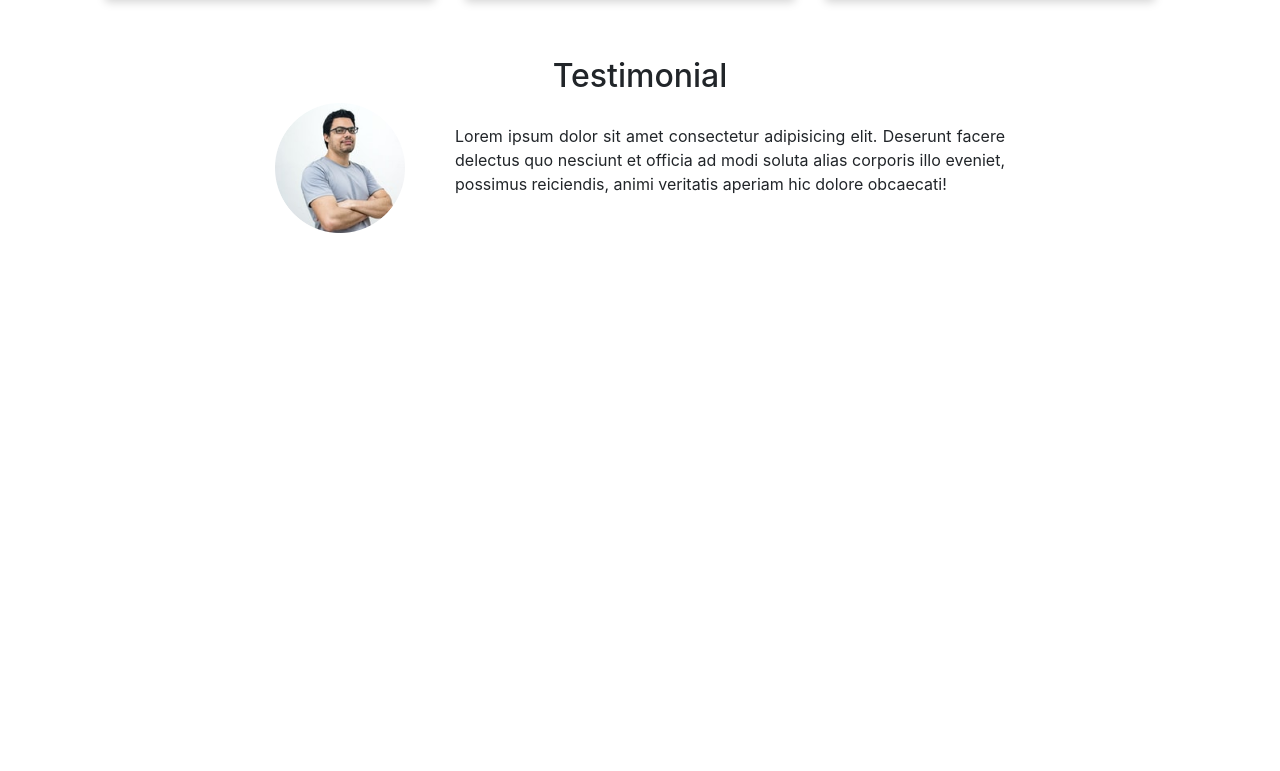
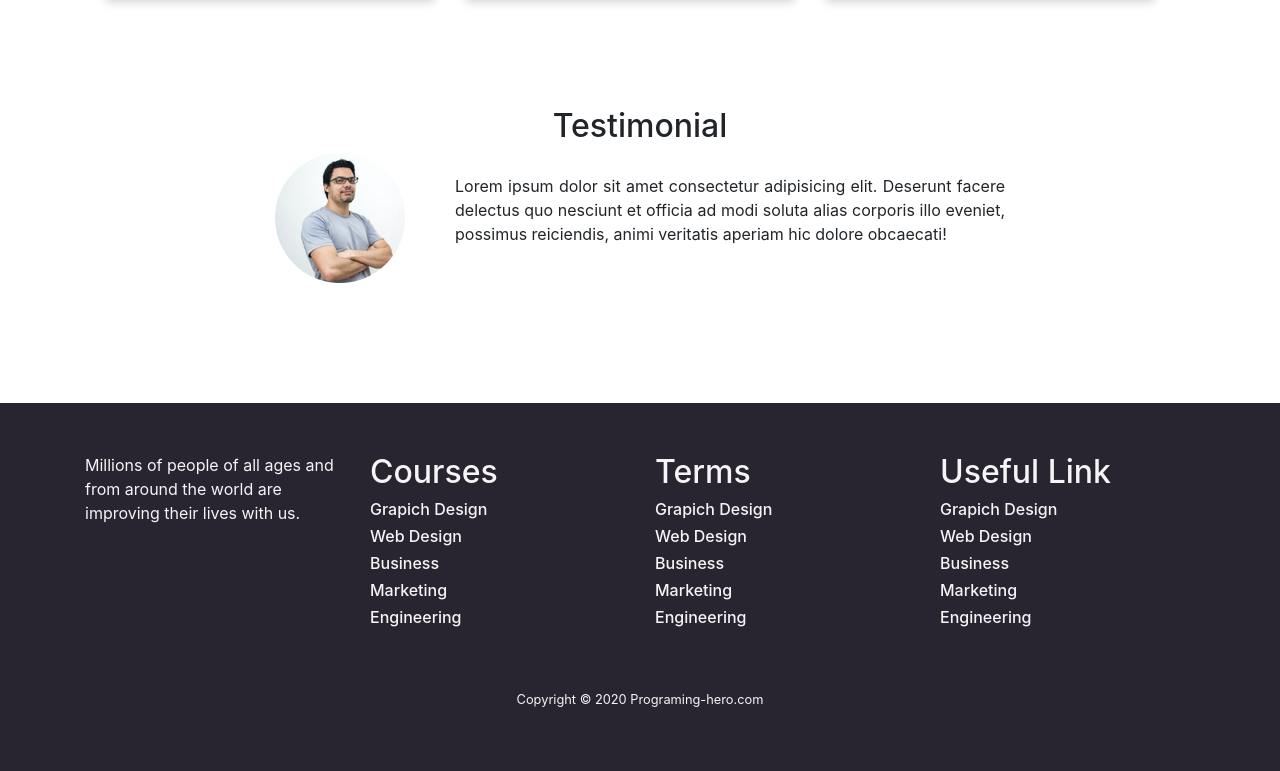
Before and after one commit to morshedulmunna/E-School-Online, a plain HTML site: page index.html in a window 1280 px wide. Shown: the part 1295-2066 px from the top of the page. Before the commit the page ends 1628 px from the top, so only its background shows below. Drawn offline with nearby package versions, Linux system fonts and the light colour scheme.

Commit message:
footer Part Added

```diff
--- a/index.html
+++ b/index.html
@@ -1,13 +1,17 @@
 <!DOCTYPE html>
 <html lang="en">
+
 <head>
     <meta charset="UTF-8">
     <meta name="viewport" content="width=device-width, initial-scale=1.0">
     <title>E-School Online</title>
     <link rel="stylesheet" href="style.css">
     <link rel="stylesheet" href="bootstrap/css/bootstrap.min.css">
-    <link href="https://fonts.googleapis.com/css2?family=Roboto:ital,wght@0,100;0,300;0,400;0,500;0,700;0,900;1,100;1,300;1,400;1,500;1,700;1,900&display=swap" rel="stylesheet">
+    <link
+        href="https://fonts.googleapis.com/css2?family=Roboto:ital,wght@0,100;0,300;0,400;0,500;0,700;0,900;1,100;1,300;1,400;1,500;1,700;1,900&display=swap"
+        rel="stylesheet">
 </head>
+
 <body>
     <div class="hadder">
         <!--THis is Logo And NavBar Part-->
@@ -18,7 +22,9 @@
                 </div>
                 <div class="col-md-6">
                     <nav class="navbar navbar-expand-lg navbar-light bg-light ">
-                <button class="navbar-toggler" type="button" data-toggle="collapse" data-target="#navbarNavAltMarkup" aria-controls="navbarNavAltMarkup" aria-expanded="false" aria-label="Toggle navigation">
+                        <button class="navbar-toggler" type="button" data-toggle="collapse"
+                            data-target="#navbarNavAltMarkup" aria-controls="navbarNavAltMarkup" aria-expanded="false"
+                            aria-label="Toggle navigation">
                             <span class="navbar-toggler-icon"></span>
                         </button>
                         <div class="collapse navbar-collapse" id="navbarNavAltMarkup">
@@ -39,8 +45,10 @@
                 <div class="row">
                     <div class="col-md-6 hadder-text-format">
                         <h5 style="color: red;">are you ready to learn?</h5>
-                <h1 style="font-weight: 700;">Learn With Fun <br> on <span style="color: #21B573;">any schedule</span> </h1>
-                <p>Lorem ipsum dolor sit amet consectetur adipisicing elit. <br> At dolor magni sit est esse eos quod! Quaerat quis quia commodi!</p>
+                        <h1 style="font-weight: 700;">Learn With Fun <br> on <span style="color: #21B573;">any
+                                schedule</span> </h1>
+                        <p>Lorem ipsum dolor sit amet consectetur adipisicing elit. <br> At dolor magni sit est esse eos
+                            quod! Quaerat quis quia commodi!</p>
                         <button class="link-button">Get Started</button>
                     </div>
                     <div class="col-md-6 hadder-image">
@@ -162,35 +170,71 @@
                     </div>
                 </div>
             </div>
+            </div>
             <!--This is Testimonial Part-->
             <div class="container" id="testimonial">
                 <h2 id="Testimonial">Testimonial</h2>
                 <div class="row">
-            <div class="col-md-12 col-sm-12 col-12 d-flex align-items-center testimonial justify-content-center Testimonial-man">
+                    <div
+                        class="col-md-12 col-sm-12 col-12 d-flex align-items-center testimonial justify-content-center Testimonial-man">
                         <img src="asset/Photos/Man.png" alt="">
-                <p class="wrap">Lorem ipsum dolor sit amet consectetur adipisicing elit. Deserunt facere delectus quo nesciunt et officia ad modi soluta alias corporis illo eveniet, possimus reiciendis, animi veritatis aperiam hic dolore obcaecati!</p>
+                        <p class="wrap">Lorem ipsum dolor sit amet consectetur adipisicing elit. Deserunt facere
+                            delectus quo nesciunt et officia ad modi soluta alias corporis illo eveniet, possimus
+                            reiciendis, animi veritatis aperiam hic dolore obcaecati!</p>
                     </div>
                 </div>
             </div>
 
-
-
-
-
-
-
-
-
-
-
-
-
-
-
+            <!--======Footer Part======-->
+            <div class="footer-area">
+                <div class="container">
+                    <div class="row">
+                        <div class="col-md-3">
+                            <p>Millions of people of all ages and from around the world are improving their lives with
+                                us. </p>
+                        </div>
+                        <div class="col-md-3 footer-text">
+                            <h2>Courses</h2>
+                            <h6>Grapich Design</h6>
+                            <h6>Web Design</h6>
+                            <h6>Business</h6>
+                            <h6>Marketing</h6>
+                            <h6>Engineering</h6>
+                        </div>
+                        <div class="col-md-3 footer-text">
+                            <h2>Terms</h2>
+                            <h6>Grapich Design</h6>
+                            <h6>Web Design</h6>
+                            <h6>Business</h6>
+                            <h6>Marketing</h6>
+                            <h6>Engineering</h6>
+                        </div>
+                        <div class="col-md-3 footer-text">
+                            <h2>Useful Link</h2>
+                            <h6>Grapich Design</h6>
+                            <h6>Web Design</h6>
+                            <h6>Business</h6>
+                            <h6>Marketing</h6>
+                            <h6>Engineering</h6>
+                        </div>
+                    </div>
+                    <!--footer-part-->
+                    <footer class="footer-copyright">
+                        <small>Copyright &copy; 2020 Programing-hero.com</small>
+                    </footer>
+                </div>
+            </div>
 
             <!--This is My JS Default Link-->
-    <script src="https://code.jquery.com/jquery-3.5.1.slim.min.js" integrity="sha384-DfXdz2htPH0lsSSs5nCTpuj/zy4C+OGpamoFVy38MVBnE+IbbVYUew+OrCXaRkfj" crossorigin="anonymous"></script>
-    <script src="https://cdn.jsdelivr.net/npm/popper.js@1.16.0/dist/umd/popper.min.js" integrity="sha384-Q6E9RHvbIyZFJoft+2mJbHaEWldlvI9IOYy5n3zV9zzTtmI3UksdQRVvoxMfooAo" crossorigin="anonymous"></script>
-    <script src="https://stackpath.bootstrapcdn.com/bootstrap/4.5.0/js/bootstrap.min.js" integrity="sha384-OgVRvuATP1z7JjHLkuOU7Xw704+h835Lr+6QL9UvYjZE3Ipu6Tp75j7Bh/kR0JKI" crossorigin="anonymous"></script>
+            <script src="https://code.jquery.com/jquery-3.5.1.slim.min.js"
+                integrity="sha384-DfXdz2htPH0lsSSs5nCTpuj/zy4C+OGpamoFVy38MVBnE+IbbVYUew+OrCXaRkfj"
+                crossorigin="anonymous"></script>
+            <script src="https://cdn.jsdelivr.net/npm/popper.js@1.16.0/dist/umd/popper.min.js"
+                integrity="sha384-Q6E9RHvbIyZFJoft+2mJbHaEWldlvI9IOYy5n3zV9zzTtmI3UksdQRVvoxMfooAo"
+                crossorigin="anonymous"></script>
+            <script src="https://stackpath.bootstrapcdn.com/bootstrap/4.5.0/js/bootstrap.min.js"
+                integrity="sha384-OgVRvuATP1z7JjHLkuOU7Xw704+h835Lr+6QL9UvYjZE3Ipu6Tp75j7Bh/kR0JKI"
+                crossorigin="anonymous"></script>
 </body>
+
 </html>
--- a/style.css
+++ b/style.css
@@ -94,3 +94,17 @@ body{
     margin-left: 50px;
     text-align: justify ;
 }
+
+/*=========Footer Part=========*/
+.footer-area {
+    margin-top: 70px;
+    padding: 40px;
+    height: 80%;
+    width: 100%;
+    background-color: #282531;
+    color: rgb(245, 245, 245);
+}
+.footer-copyright{
+    text-align: center;
+    padding-top: 50px;
+}
```
Lines whose indentation alone changed are shown as unchanged.
